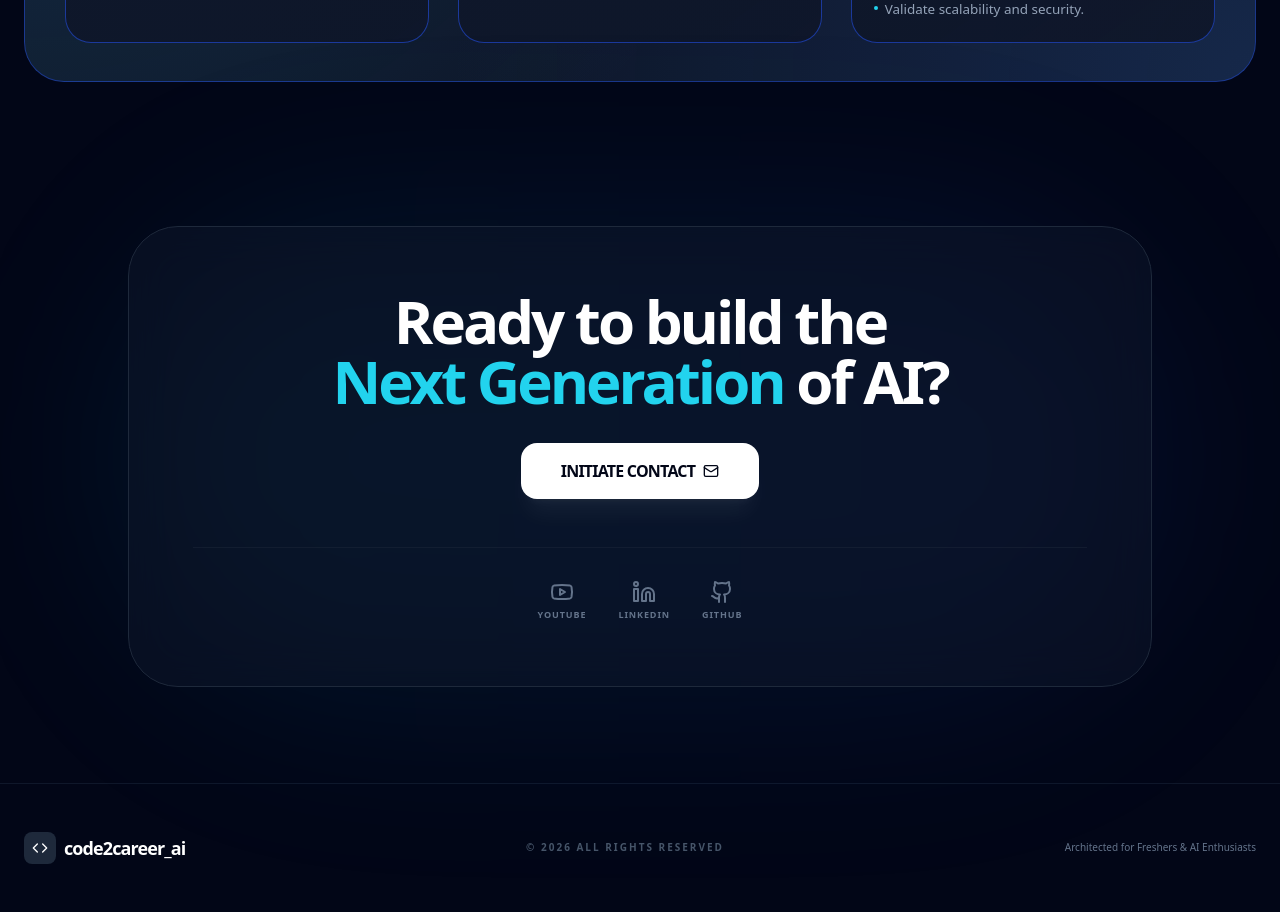
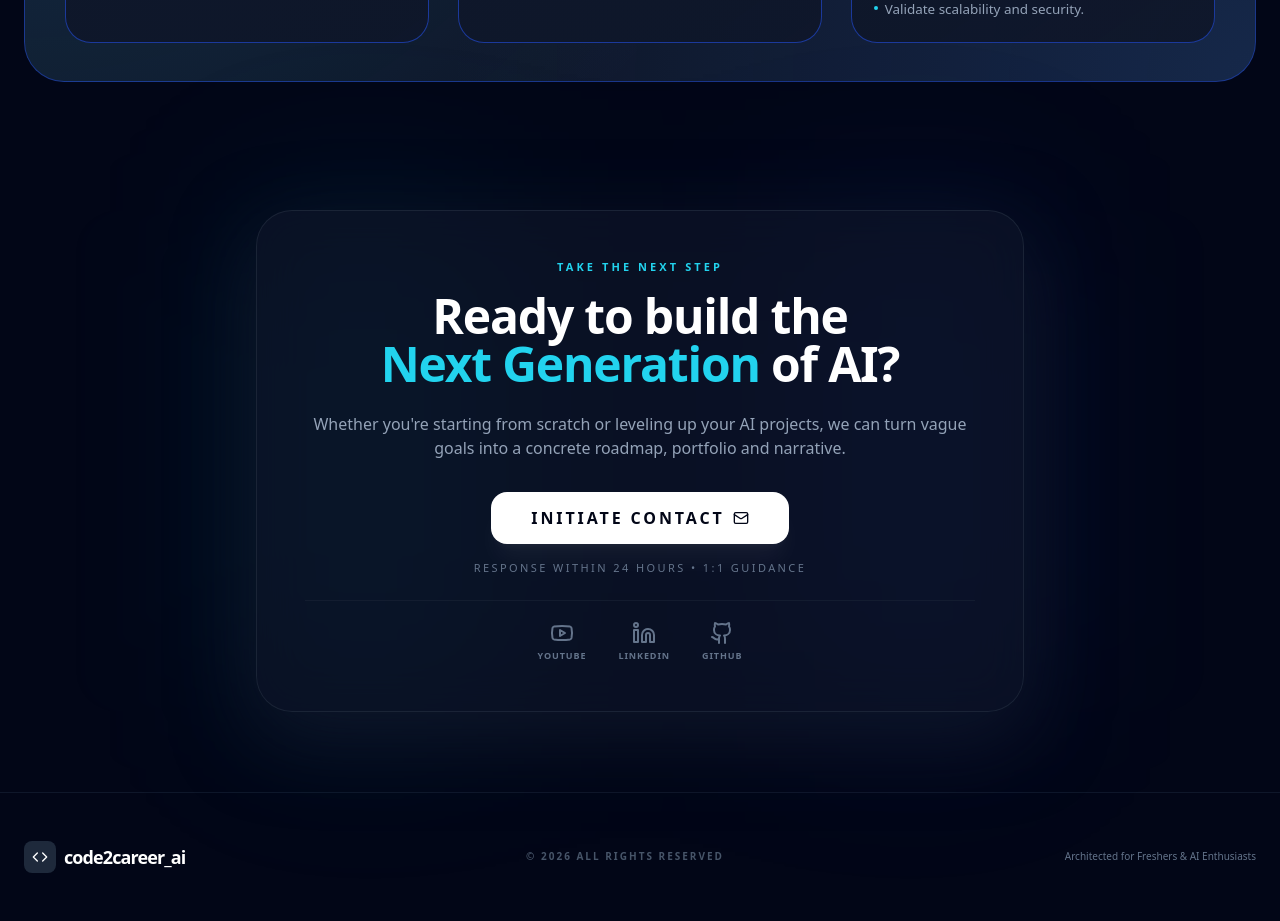
Before and after one commit to RzLetsCode/portfolio, a Next.js app: page /portfolio/ in a window 1280 px wide. Shown: the part 3920-4841 px from the top of the page. Built offline with nearby package versions, Linux system fonts and the light colour scheme.

Commit message:
Refactor mentorship steps and update CTA section

```diff
--- a/app/page.tsx
+++ b/app/page.tsx
@@ -46,21 +46,18 @@ export default function Home() {
 
   const mentorshipSteps = [
     {
-      num: 'A',
       title: 'Career Pivot Audit',
       desc: 'A 30-minute high-impact session to map your background to a 3-month actionable AI plan.',
       tools: ['Personalized Roadmap'],
       bullets: ['Kill the tutorial hell confusion.', 'Focus only on what the market needs.'],
     },
     {
-      num: 'B',
       title: 'AI-Optimized Narrative',
       desc: 'Transforming your LinkedIn and Resume to pass the specific filters of modern AI firms.',
       tools: ['ATS Mastery', 'Storytelling'],
       bullets: ['Highlight RAG & Agentic expertise.', 'Fix mistakes that block shortlisting.'],
     },
     {
-      num: 'C',
       title: 'Production Code Review',
       desc: 'Code-level scrutiny of your GitHub repos. We ensure your projects look like professional work.',
       tools: ['Code Quality', 'Architecture'],
@@ -156,23 +153,47 @@ export default function Home() {
 
 
        {/* CTA Section */}
-        <section className="py-24 px-6">
-          <div className="max-w-5xl mx-auto relative">
-            <div className="absolute inset-0 bg-gradient-to-r from-cyan-500/10 to-blue-600/10 blur-[100px] rounded-full" />
-            <div className="relative bg-slate-900/50 backdrop-blur-xl border border-slate-800 rounded-[50px] p-12 md:p-16 text-center">
-              <h2 className="text-5xl md:text-6xl font-black text-white tracking-tighter mb-8 leading-[0.9]">
-                Ready to build the <br />
+<section className="py-20 px-6">
+  <div className="max-w-3xl mx-auto relative">
+    {/* Soft background glow */}
+    <div className="absolute inset-0 bg-gradient-to-r from-cyan-500/15 via-transparent to-blue-600/15 blur-[90px] rounded-[40px]" />
+
+    <div className="relative bg-slate-900/60 backdrop-blur-xl border border-slate-800/80 rounded-[36px] px-8 py-10 md:px-12 md:py-12 text-center shadow-[0_24px_80px_rgba(15,23,42,0.9)]">
+      {/* Eyebrow */}
+      <p className="text-[11px] font-bold tracking-[0.28em] text-cyan-400 uppercase mb-4">
+        Take the next step
+      </p>
+
+      {/* Headline */}
+      <h2 className="text-4xl md:text-5xl font-black text-white tracking-tight mb-6 leading-[1.05]">
+        Ready to build the
+        <br />
         <span className="text-cyan-400">Next Generation</span> of AI?
       </h2>
 
+      {/* Supporting copy */}
+      <p className="text-sm md:text-base text-slate-400 max-w-2xl mx-auto mb-8">
+        Whether you&apos;re starting from scratch or leveling up your AI projects,
+        we can turn vague goals into a concrete roadmap, portfolio and narrative.
+      </p>
+
+      {/* Primary CTA + micro proof */}
+      <div className="flex flex-col items-center gap-4 mb-6">
         <Link
           href="/contact"
-                className="px-10 py-4 bg-white text-slate-950 rounded-2xl font-black text-base hover:bg-cyan-400 transition-all hover:scale-105 hover:shadow-[0_0_30px_rgba(34,211,238,0.4)] inline-flex items-center gap-2 uppercase tracking-tighter mb-12 shadow-xl shadow-white/5"
+          className="px-10 py-3.5 bg-white text-slate-950 rounded-2xl font-black text-sm md:text-base hover:bg-cyan-400 transition-all hover:scale-105 hover:shadow-[0_0_30px_rgba(34,211,238,0.5)] inline-flex items-center gap-2 uppercase tracking-[0.18em] shadow-xl shadow-white/5"
         >
-                Initiate Contact <Mail className="w-4 h-4" />
+          Initiate Contact
+          <Mail className="w-4 h-4" />
         </Link>
 
-              <div className="flex items-center justify-center gap-8 pt-8 border-t border-slate-800/50">
+        <p className="text-[11px] uppercase tracking-[0.22em] text-slate-500">
+          Response within 24 hours • 1:1 guidance
+        </p>
+      </div>
+
+      {/* Social row (kept, but visually lighter) */}
+      <div className="flex items-center justify-center gap-8 pt-5 border-t border-slate-800/50">
         <Link
           href="https://www.youtube.com/@code2career_ai"
           target="_blank"
```
Lines whose indentation alone changed are shown as unchanged.
